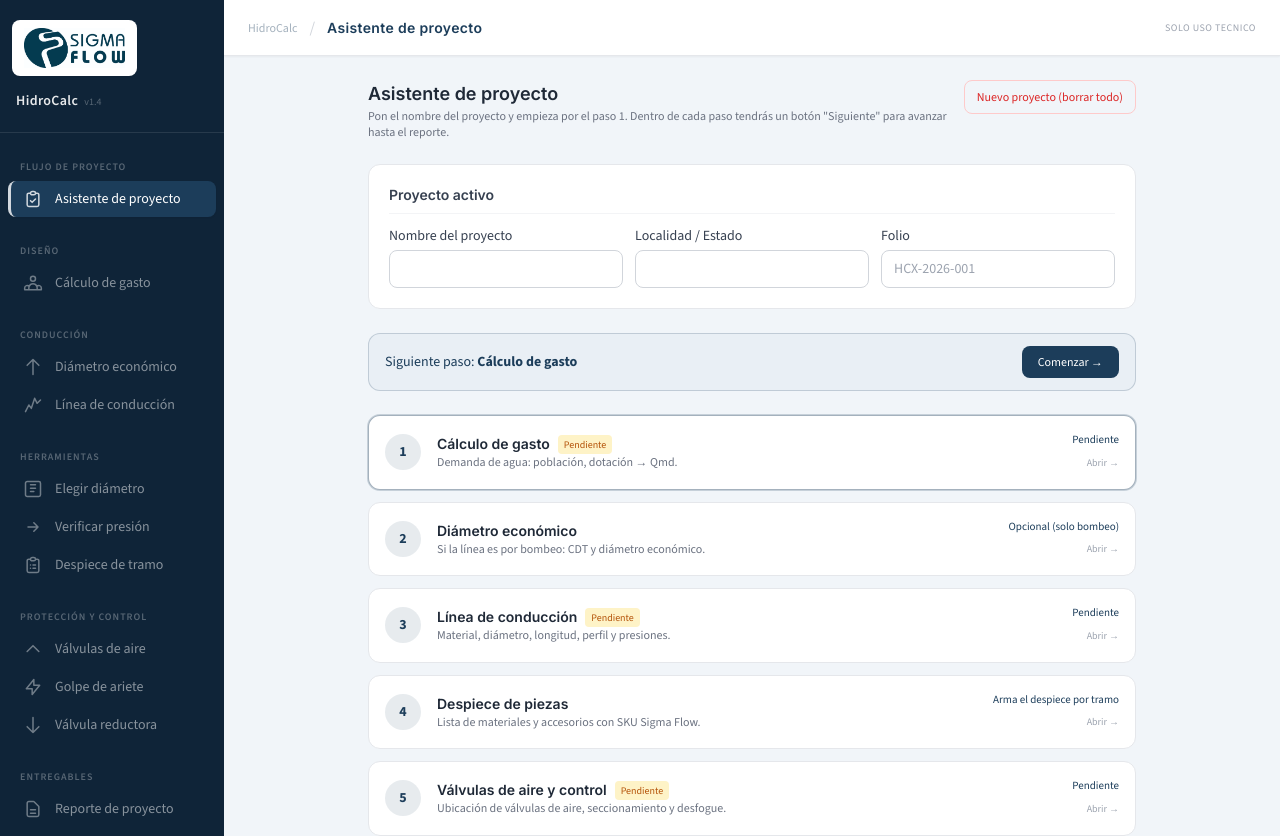
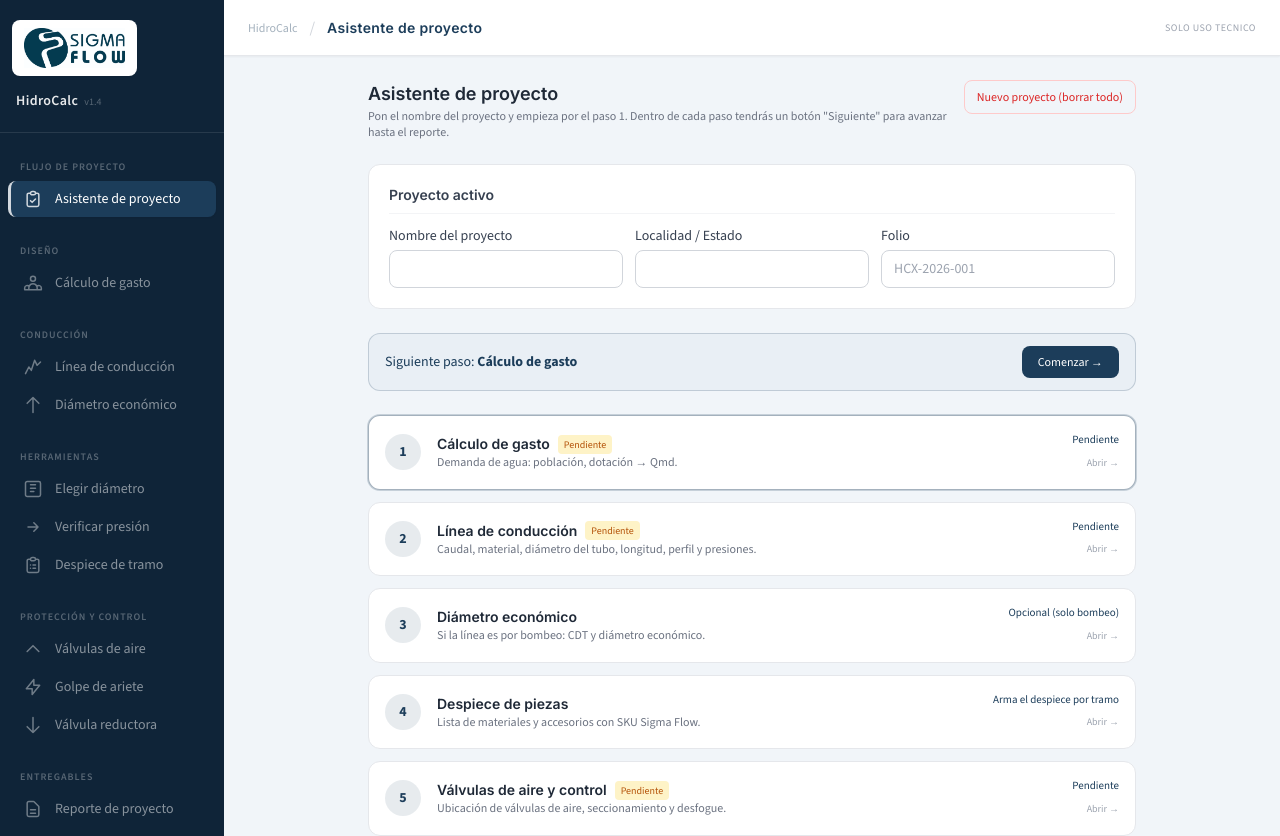
Before and after one commit to simexco/hidrocalc, a Next.js app: page /asistente in a window 1280 px wide. Shown: the top 836 px of the page. Built offline with nearby package versions, Linux system fonts and the light colour scheme.

Commit message:
Reordenar flujo: Linea de conduccion antes que Diametro economico (caudal y diametro se eligen ahi)

```diff
--- a/src/app/(modules)/asistente/page.tsx
+++ b/src/app/(modules)/asistente/page.tsx
@@ -35,8 +35,8 @@ export default function AsistentePage() {
 
   const steps: Step[] = [
     { n: 1, title: "Cálculo de gasto", desc: "Demanda de agua: población, dotación → Qmd.", href: "/demanda", done: gastoDone, summary: r.qmd != null ? `Qmd ${r.qmd.toFixed(2)} L/s` : "Pendiente" },
-    { n: 2, title: "Diámetro económico", desc: "Si la línea es por bombeo: CDT y diámetro económico.", href: "/impulsion", done: bombeoDone, summary: p.incluyeBombeo ? (p.he != null ? `He ${p.he} m` : "Pendiente") : "Opcional (solo bombeo)" },
-    { n: 3, title: "Línea de conducción", desc: "Material, diámetro, longitud, perfil y presiones.", href: "/perfil", done: condDone, summary: condDone ? `${p.material} ${p.dn} · ${p.longitud} m` : "Pendiente" },
+    { n: 2, title: "Línea de conducción", desc: "Caudal, material, diámetro del tubo, longitud, perfil y presiones.", href: "/perfil", done: condDone, summary: condDone ? `${p.material} ${p.dn} · ${p.longitud} m` : "Pendiente" },
+    { n: 3, title: "Diámetro económico", desc: "Si la línea es por bombeo: CDT y diámetro económico.", href: "/impulsion", done: bombeoDone, summary: p.incluyeBombeo ? (p.he != null ? `He ${p.he} m` : "Pendiente") : "Opcional (solo bombeo)" },
     { n: 4, title: "Despiece de piezas", desc: "Lista de materiales y accesorios con SKU Sigma Flow.", href: "/despiece", done: null, summary: "Arma el despiece por tramo" },
     { n: 5, title: "Válvulas de aire y control", desc: "Ubicación de válvulas de aire, seccionamiento y desfogue.", href: "/valvulas-aire", done: valvDone, summary: valvDone ? `${p.valvulas.length} válvulas/accesorios` : "Pendiente" },
     { n: 6, title: "Generar reporte", desc: "Reporte PDF consolidado de marca Sigma Flow.", href: "/entregable", done: null, summary: "Documento final" },
--- a/src/components/layout/FlowNav.tsx
+++ b/src/components/layout/FlowNav.tsx
@@ -8,8 +8,8 @@ import { useProjectStore } from "@/store/projectStore";
 // Orden del flujo de proyecto (asistente)
 const FLOW = [
   { href: "/demanda", label: "Cálculo de gasto" },
+  { href: "/perfil", label: "Línea de conducción" },
   { href: "/impulsion", label: "Diámetro económico" },
-  { href: "/perfil", label: "Línea de conducción" },
   { href: "/despiece", label: "Despiece" },
   { href: "/valvulas-aire", label: "Válvulas de aire" },
   { href: "/entregable", label: "Reporte" },
--- a/src/components/layout/HidroCalcSidebar.tsx
+++ b/src/components/layout/HidroCalcSidebar.tsx
@@ -43,8 +43,8 @@ const sections = [
   {
     title: "Conducción",
     items: [
+      { href: "/perfil", label: "Línea de conducción", icon: icons.conduccion },
       { href: "/impulsion", label: "Diámetro económico", icon: icons.impulsion },
-      { href: "/perfil", label: "Línea de conducción", icon: icons.conduccion },
     ],
   },
   {
```
